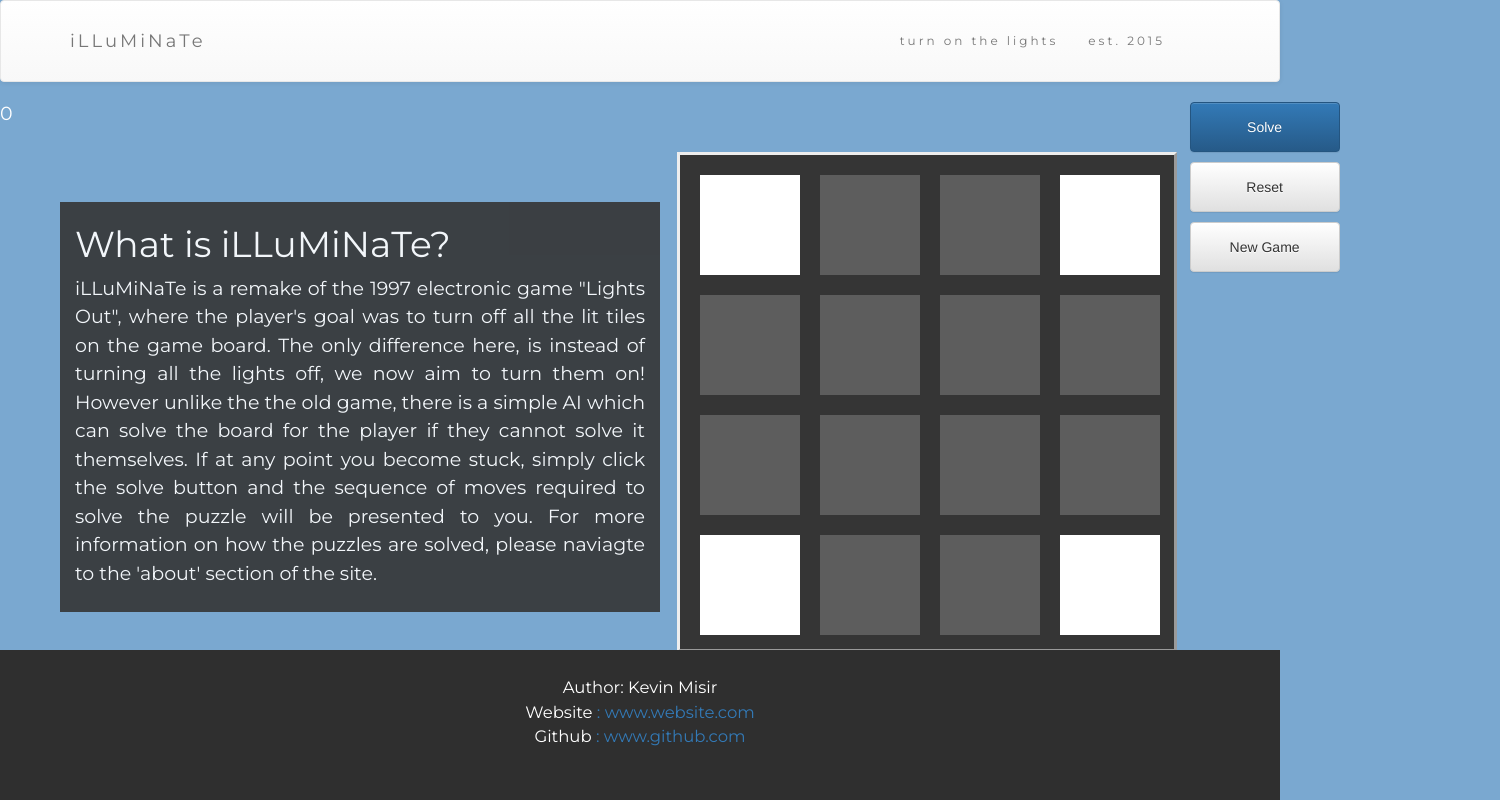
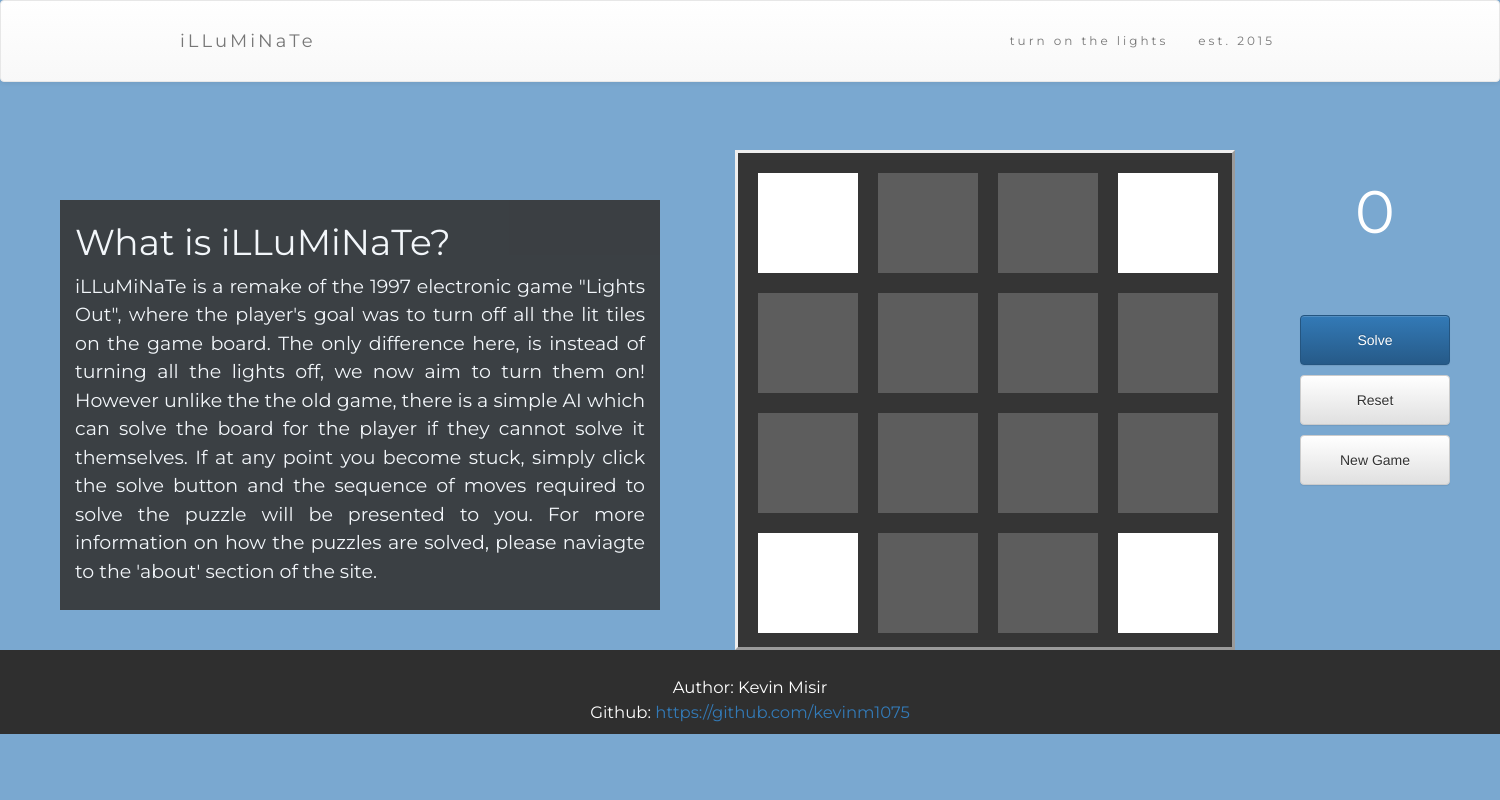
Before and after one commit to kevinm1075/IlluminateProject, a plain HTML site: page LightsOutProject/index.html in a window 1280 px wide. Shown: the whole page, 1500 px wide, since content can reach past the window. Drawn offline with nearby package versions, Linux system fonts and the light colour scheme.

Commit message:
Fixed CSS Positioning
Fixed the positioning of many elements, footer still needs help.

```diff
--- a/LightsOutProject/design.css
+++ b/LightsOutProject/design.css
@@ -1,4 +1,5 @@
-body {
+body
+{
     background-color: rgba(51, 122, 183, 0.65) !important;
     background-size: cover;
 }
@@ -7,6 +8,7 @@ body {
 {
     padding-top: 15px;
     padding-bottom: 15px;
+    min-width: 1500px;
     font-size: 12px;
     font: 12px "Montserrat", sans-serif;
     letter-spacing: 3px;
@@ -25,11 +27,10 @@ body {
     padding-right: 15px;
     padding-top: 3px;
 
-    float: left;
-    position:relative;
+    position:absolute;
 
     left:60px;
-    top:100px;
+    top:200px;
     color: #FFF;
     font: 19px "Montserrat", sans-serif;
     background-color: #353535;
@@ -37,18 +38,15 @@ body {
     line-height: 1.5;
 }
 
-.content
+.wrapper
 {
-    position:relative;
-    top: 0;
 }
 
 .game
 {
-    float:left;
-    position:relative;
-    left: 6%;
-    top: 50px;
+    position:absolute;
+    left: 735px;
+    top: 150px;
 
     width:500px;
     height:500px;
@@ -62,9 +60,9 @@ body {
     width: 150px;
     height: 250px;
 
-    float: left;
-    position:relative;
-    left: 7%;
+    position:absolute;
+    left: 1300px;
+    top: 315px;
 }
 
 #resetBtn
@@ -87,27 +85,34 @@ body {
 
 #moves
 {
-    float:left;
     position:absolute;
+    left: 785px;
+    top: 700px;
     color: #FFF;
     font: 19px "Montserrat", sans-serif;
 }
 
-
 #numMoves
 {
-    float:right;
     position:absolute;
+    left: 1355px;
+    top: 175px;
+
     color: #FFF;
-    font: 19px "Montserrat", sans-serif;
+    font: 60px "Montserrat", sans-serif;
+}
+
+
+.footer
+{
+    position: absolute;
+    bottom: 0;
+    width:100%;
+    min-width: 1500px;
+    height: 150px;
 }
 #foot
 {
-    position: absolute;
-    bottom: 0;
-    width: 100%;
-    height: 150px;
-
     color: #FFF;
     font: 16.5px "Montserrat", sans-serif;
     background-color: #2f2f2f;
--- a/LightsOutProject/index.html
+++ b/LightsOutProject/index.html
@@ -13,8 +13,6 @@
 </head>
 <body>
     <link rel="stylesheet" type="text/css" href="design.css" />
-    <div id="wrapper">
-
         <div id="header">
             <nav class="navbar navbar-default">
                 <div class="container">
@@ -33,8 +31,8 @@
             </nav>
         </div>
 
-        <div id="content">
-
+    <div class="content">
+        <div class="wrapper">
             <div class="desc">
                 <h1>What is iLLuMiNaTe?</h1>
                 <p class="text-justify">
@@ -63,13 +61,12 @@
             <p id="moves"></p>
             <p id="numMoves"></p>
         </div>
+    </div>
+        <div class="footer">
+            <footer id="foot" class="container-fluid bg-4 text-center">
+                <p><br />Author: Kevin Misir <br /> Github: <a href="https://github.com/kevinm1075">https://github.com/kevinm1075 </a></p>
+            </footer>
 
-        <div id="footer">
-            <footer id="foot" class="container-fluid bg-4 text-center">
-                <p><br />Author: Kevin Misir <br /> Website <a href="http://www.github.com">: www.website.com</a> <br /> Github <a href="http://www.github.com">: www.github.com</a></p>
-            </footer>
         </div>
-
-    </div>
 </body>
 </html>
```
